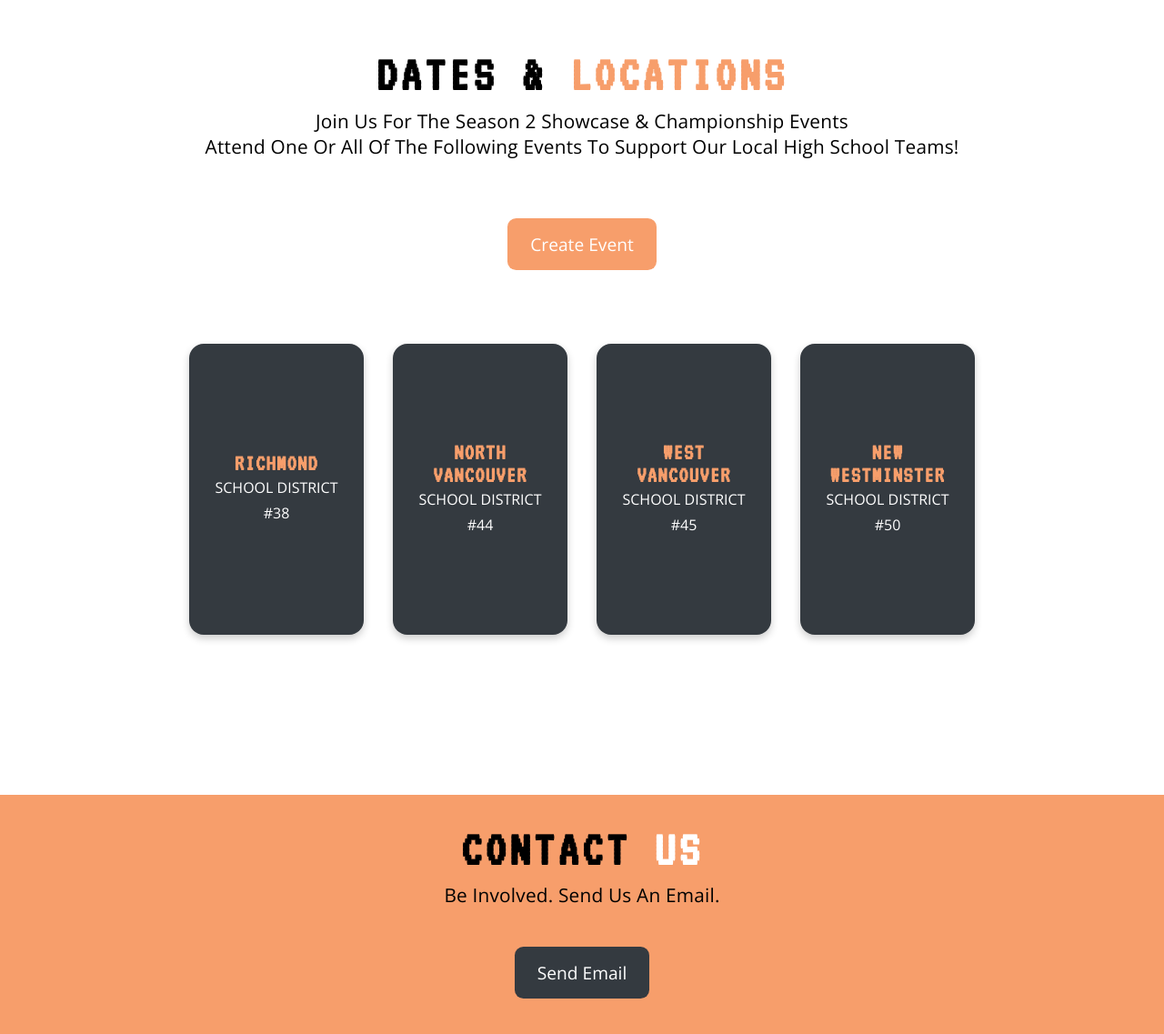
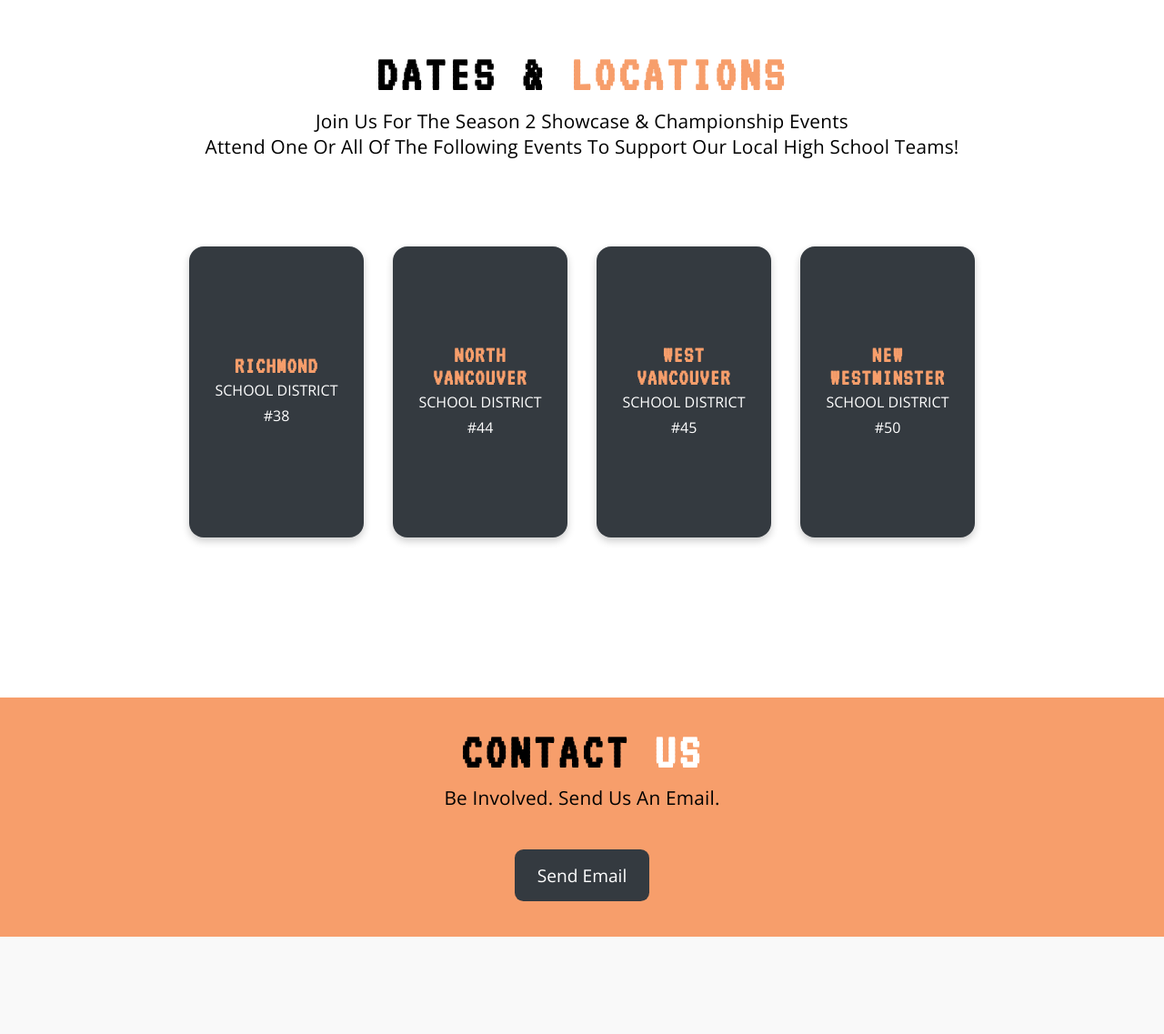
Before and after one commit to jjanicefong/gameofapps, a PHP site: page / in a window 1280 px wide. Shown: the part 2856-3993 px from the top of the page at 91% size. After the commit the page ends 3886 px from the top, so only its background shows below. Run offline with PHP 8.4, Linux system fonts and the light colour scheme.

Commit message:
Show event form on admin account

```diff
--- a/index.php
+++ b/index.php
@@ -141,7 +141,11 @@
         <h3 class="section-subtitle">Join us for the Season 2 showcase & championship events <br> Attend one or all of the following events to support our local high school teams!</h3>
     </div>
     <!-- Create Event Container -->
-    <div class="section-heading-cont">
+    <?php
+    if (isset($_POST['username'])){
+        // Admin Account - Show event form
+        if($_POST['username'] == "admin"){
+            echo '<div class="section-heading-cont">
                 <!-- Create Event Button -->
                 <a class="header-btn" onclick="ShowEventForm(this)" data-status="open" id="createEvent-btn">Create Event</a>
                 <!-- Create Event Form -->
@@ -175,8 +179,10 @@
                         </form>
                     </div>
                 </div>
-    </div>
-
+            </div>';
+        }
+    }
+    ?>
       <!-- Locations -->
       <div id="location">
          <div class="location-cont">
```
Lines whose indentation alone changed are shown as unchanged.
